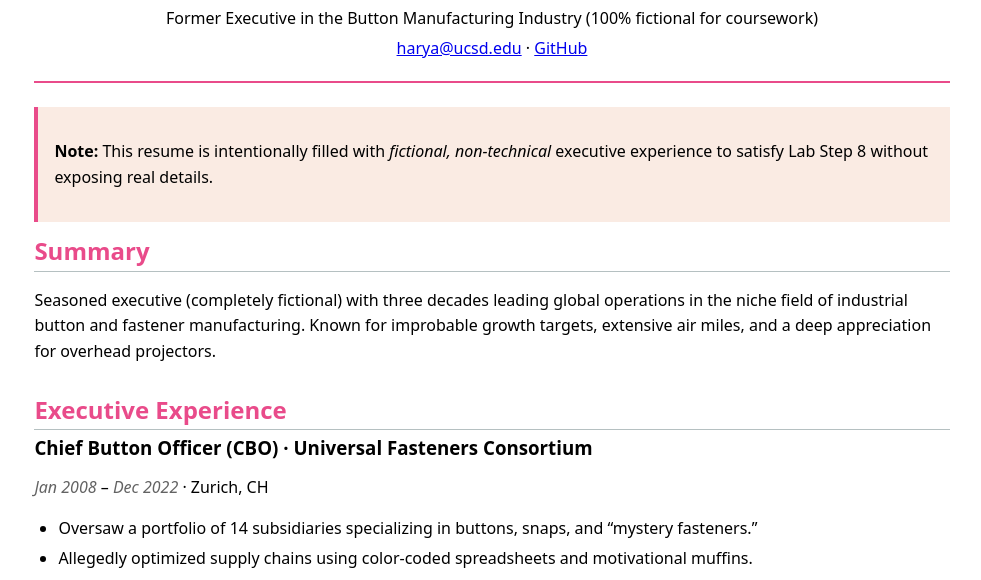
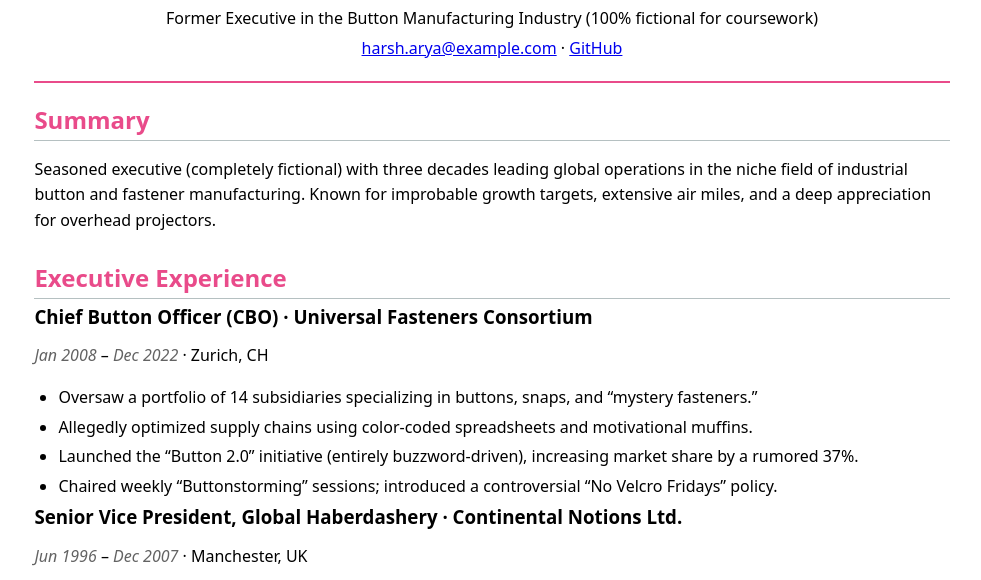
Before and after one commit to orginalbusta/Portfolio, a plain HTML site: page resume/index.html in a window 1280 px wide. Shown: the part 179-759 px from the top of the page, without its empty margins (148-1129 px from the left). Drawn offline with Linux system fonts and the light colour scheme.

Commit message:
Update resume: use fake email and remove redundant disclaimer

```diff
--- a/resume/index.html
+++ b/resume/index.html
@@ -23,14 +23,10 @@
     <h1>Harsh Arya</h1>
     <p>Former Executive in the Button Manufacturing Industry (100% fictional for coursework)</p>
     <p>
-      <a href="mailto:harya@ucsd.edu">harya@ucsd.edu</a> ·
+      <a href="mailto:harsh.arya@example.com">harsh.arya@example.com</a> ·
       <a href="https://github.com/orginalbusta" target="_blank">GitHub</a>
     </p>
   </header>
-
-  <aside aria-label="Note">
-    <p><strong>Note:</strong> This resume is intentionally filled with <em>fictional, non-technical</em> executive experience to satisfy Lab Step 8 without exposing real details.</p>
-  </aside>
 
   <!-- Summary -->
   <section aria-labelledby="summary-heading">
```
